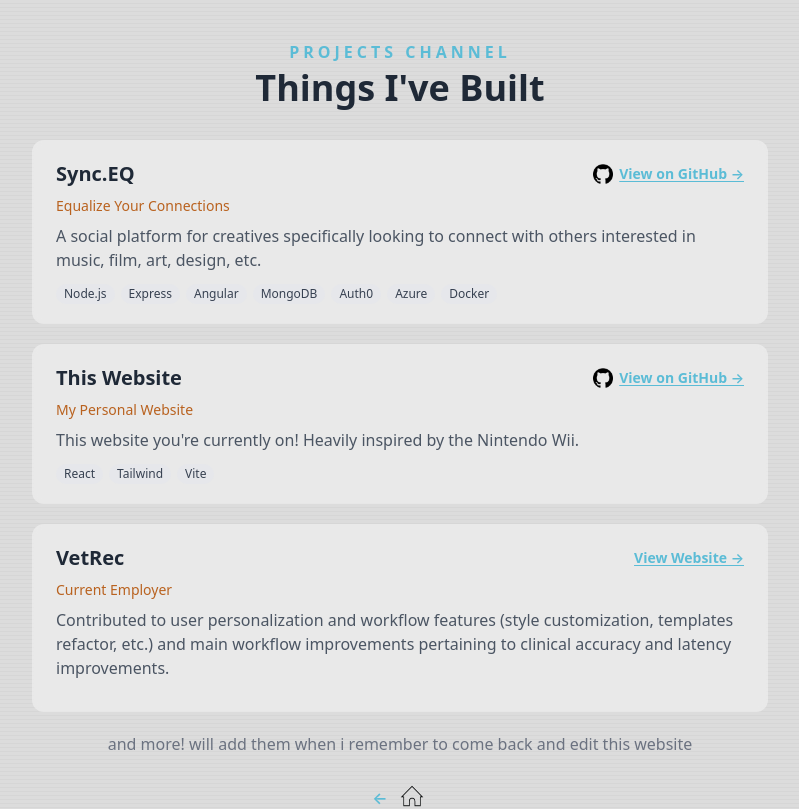
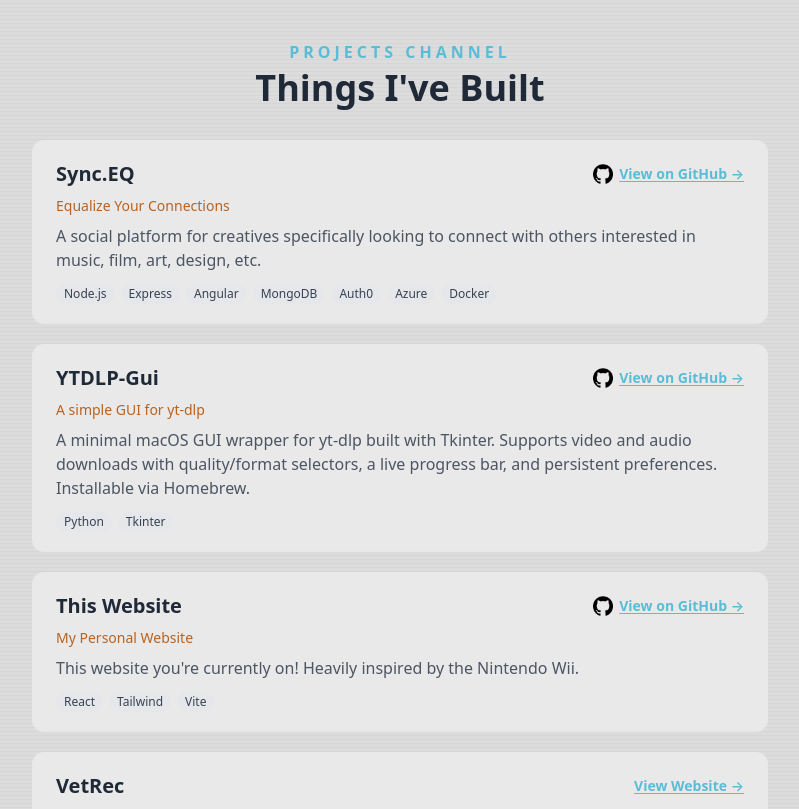
Before and after one commit to hiimkimchi/hiimkimchi.github.io, a React (Vite) app in the folder bryan-website/: page /projects in a window 1280 px wide. Shown: the top 809 px of the page, without its empty margins (240-1039 px from the left). Built offline with nearby package versions, Linux system fonts and the light colour scheme.

Commit message:
add a project: ytdlp-gui

```diff
--- a/bryan-website/src/pages/Projects.tsx
+++ b/bryan-website/src/pages/Projects.tsx
@@ -25,6 +25,14 @@
               type={ProjectCardType.REPO}
               description="A social platform for creatives specifically looking to connect with others interested in music, film, art, design, etc."
               techs={["Node.js", "Express", "Angular", "MongoDB", "Auth0", "Azure", "Docker"]}
+            />
+            <ProjectCard
+              title="YTDLP-Gui"
+              repoUrl="https://github.com/hiimkimchi/ytdlp-gui"
+              tagline="A simple GUI for yt-dlp"
+              type={ProjectCardType.REPO}
+              description="A minimal macOS GUI wrapper for yt-dlp built with Tkinter. Supports video and audio downloads with quality/format selectors, a live progress bar, and persistent preferences. Installable via Homebrew."
+              techs={["Python", "Tkinter"]}
             />
             <ProjectCard
               title="This Website"
```
